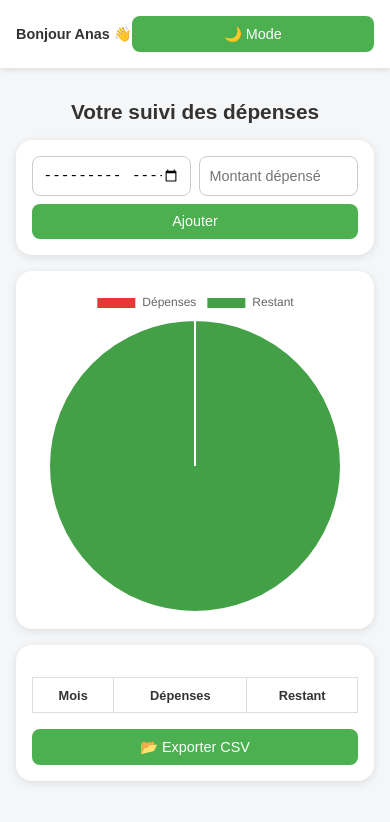
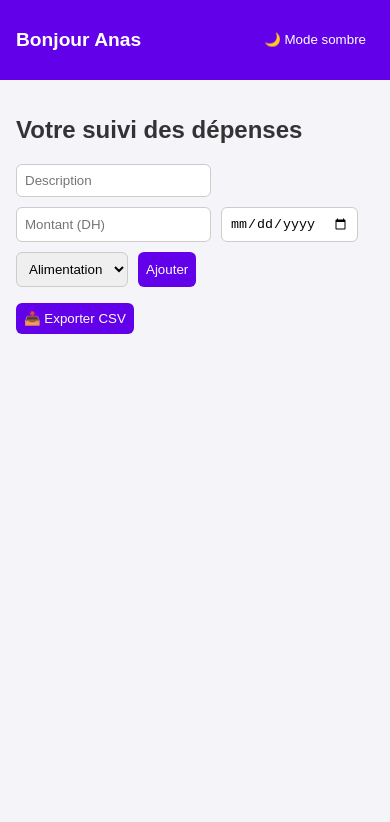
Before and after one commit to kendrickla6-cell/suivi-depenses, a plain HTML site: page index.html in a window 390 px wide. Drawn offline with nearby package versions, Linux system fonts and the light colour scheme.

Commit message:
Update index.html

```diff
--- a/index.html
+++ b/index.html
@@ -2,78 +2,48 @@
 <html lang="fr">
 <head>
   <meta charset="UTF-8">
+  <title>Suivi des Dépenses</title>
   <meta name="viewport" content="width=device-width, initial-scale=1.0">
-  <title>Suivi des Dépenses</title>
   <script src="https://cdn.jsdelivr.net/npm/chart.js"></script>
   <style>
-    :root {
-      --bg: #f4f6f8;
-      --text: #333;
-      --card: #fff;
-      --accent: #4CAF50;
-    }
-    body.dark {
-      --bg: #121212;
-      --text: #f4f4f4;
-      --card: #1e1e1e;
-      --accent: #81C784;
-    }
     body {
+      font-family: Arial, sans-serif;
       margin: 0;
-      font-family: Arial, sans-serif;
-      background: var(--bg);
-      color: var(--text);
+      padding: 0;
+      background: #f4f4f9;
+      color: #333;
+      transition: background 0.3s, color 0.3s;
     }
     header {
+      padding: 1rem;
       display: flex;
       justify-content: space-between;
       align-items: center;
-      padding: 1rem;
-      background: var(--card);
-      box-shadow: 0 2px 5px rgba(0,0,0,0.1);
+      background: #6200ea;
+      color: white;
     }
     header h1 {
       font-size: 1.2rem;
     }
-    header .greeting {
-      font-weight: bold;
-      font-size: 1rem;
+    .container {
+      padding: 1rem;
     }
-    main {
-      padding: 1rem;
-      max-width: 900px;
-      margin: auto;
-    }
-    h2 {
-      text-align: center;
-      margin: 1rem 0;
-      font-size: 1.3rem;
-    }
-    .card {
-      background: var(--card);
-      padding: 1rem;
-      margin-bottom: 1rem;
-      border-radius: 1rem;
-      box-shadow: 0 2px 8px rgba(0,0,0,0.1);
-    }
-    .form-group {
+    form {
       display: flex;
       flex-wrap: wrap;
-      gap: 0.5rem;
+      gap: 10px;
+      margin-bottom: 1rem;
     }
-    input, button, select {
-      padding: 0.7rem;
+    input, select, button {
+      padding: 0.5rem;
+      border-radius: 6px;
       border: 1px solid #ccc;
-      border-radius: 0.5rem;
-      font-size: 1rem;
-      flex: 1;
-      min-width: 120px;
     }
     button {
-      background: var(--accent);
-      color: #fff;
+      cursor: pointer;
+      background: #6200ea;
+      color: white;
       border: none;
-      cursor: pointer;
       transition: transform 0.2s;
     }
     button:hover {
@@ -83,145 +53,183 @@
       width: 100%;
       border-collapse: collapse;
       margin-top: 1rem;
-      font-size: 0.9rem;
     }
-    table th, table td {
+    th, td {
+      padding: 0.8rem;
       border: 1px solid #ddd;
-      padding: 0.6rem;
-      text-align: center;
+      text-align: left;
     }
-    canvas {
-      max-width: 100%;
-      height: auto;
+    th {
+      background: #eee;
     }
-    .actions {
-      display: flex;
-      gap: 0.5rem;
-      flex-wrap: wrap;
-      margin-top: 1rem;
+
+    /* ✅ Responsive table en mode mobile (iPhone, etc.) */
+    @media (max-width: 768px) {
+      table {
+        display: block;
+        border: 0;
+      }
+      thead {
+        display: none;
+      }
+      tr {
+        display: block;
+        margin-bottom: 1rem;
+        border: 1px solid #ddd;
+        border-radius: 10px;
+        padding: 0.5rem;
+        background: #fff;
+        box-shadow: 0 2px 5px rgba(0,0,0,0.1);
+      }
+      td {
+        display: flex;
+        justify-content: space-between;
+        padding: 0.4rem 0.6rem;
+        border: none;
+        border-bottom: 1px solid #eee;
+      }
+      td:last-child {
+        border-bottom: none;
+      }
+      td::before {
+        content: attr(data-label);
+        font-weight: bold;
+        color: #333;
+      }
     }
-    @media (max-width: 600px) {
-      header h1 {
-        font-size: 1rem;
-      }
-      header .greeting {
-        font-size: 0.9rem;
-      }
-      table {
-        font-size: 0.8rem;
-      }
-      input, button, select {
-        font-size: 0.9rem;
-        padding: 0.6rem;
-      }
+
+    /* ✅ Dark Mode */
+    .dark {
+      background: #121212;
+      color: #f4f4f9;
+    }
+    .dark header {
+      background: #333;
+    }
+    .dark table, .dark td, .dark th {
+      border-color: #555;
+    }
+    .dark td::before {
+      color: #ddd;
     }
   </style>
 </head>
 <body>
   <header>
-    <div class="greeting">Bonjour Anas 👋</div>
-    <button onclick="toggleDarkMode()">🌙 Mode</button>
+    <h1>Bonjour Anas</h1>
+    <button id="toggleDark">🌙 Mode sombre</button>
   </header>
 
-  <main>
+  <div class="container">
     <h2>Votre suivi des dépenses</h2>
 
-    <div class="card">
-      <div class="form-group">
-        <input type="month" id="mois" />
-        <input type="number" id="depense" placeholder="Montant dépensé" />
-        <button onclick="ajouterDepense()">Ajouter</button>
-      </div>
-    </div>
+    <form id="expenseForm">
+      <input type="text" id="desc" placeholder="Description" required>
+      <input type="number" id="amount" placeholder="Montant (DH)" required>
+      <input type="date" id="date" required>
+      <select id="category">
+        <option>Alimentation</option>
+        <option>Transport</option>
+        <option>Logement</option>
+        <option>Loisirs</option>
+        <option>Autres</option>
+      </select>
+      <button type="submit">Ajouter</button>
+    </form>
 
-    <div class="card">
-      <canvas id="pieChart"></canvas>
-    </div>
+    <button id="exportCSV">📥 Exporter CSV</button>
 
-    <div class="card">
-      <table id="tableau">
-        <thead>
-          <tr>
-            <th>Mois</th>
-            <th>Dépenses</th>
-            <th>Restant</th>
-          </tr>
-        </thead>
-        <tbody></tbody>
-      </table>
-      <div class="actions">
-        <button onclick="exporterCSV()">📂 Exporter CSV</button>
-      </div>
-    </div>
-  </main>
+    <table>
+      <thead>
+        <tr>
+          <th>Description</th>
+          <th>Montant</th>
+          <th>Date</th>
+          <th>Catégorie</th>
+        </tr>
+      </thead>
+      <tbody id="expensesTable"></tbody>
+    </table>
+
+    <canvas id="expensesChart" style="max-width:400px; margin-top:20px;"></canvas>
+  </div>
 
   <script>
-    let depenses = JSON.parse(localStorage.getItem("depenses")) || {};
-    let seuil = 1000; // fixe, non modifiable sur mois précédents
+    const form = document.getElementById("expenseForm");
+    const table = document.getElementById("expensesTable");
+    const ctx = document.getElementById("expensesChart").getContext("2d");
+    const toggleDark = document.getElementById("toggleDark");
 
-    const ctx = document.getElementById("pieChart").getContext("2d");
+    let expenses = [];
     let chart;
 
-    function renderChart() {
-      const mois = document.getElementById("mois").value || new Date().toISOString().slice(0,7);
-      const depenseMois = depenses[mois] || 0;
-      const restant = Math.max(seuil - depenseMois, 0);
+    // Ajouter dépense
+    form.addEventListener("submit", e => {
+      e.preventDefault();
+      const desc = document.getElementById("desc").value;
+      const amount = parseFloat(document.getElementById("amount").value);
+      const date = document.getElementById("date").value;
+      const category = document.getElementById("category").value;
+
+      const exp = { desc, amount, date, category };
+      expenses.push(exp);
+      updateTable();
+      updateChart();
+      form.reset();
+    });
+
+    // Mettre à jour le tableau
+    function updateTable() {
+      table.innerHTML = "";
+      expenses.forEach(exp => {
+        const row = `<tr>
+          <td data-label="Description">${exp.desc}</td>
+          <td data-label="Montant">${exp.amount} DH</td>
+          <td data-label="Date">${exp.date}</td>
+          <td data-label="Catégorie">${exp.category}</td>
+        </tr>`;
+        table.innerHTML += row;
+      });
+    }
+
+    // Mettre à jour le graphique
+    function updateChart() {
+      const categories = {};
+      expenses.forEach(exp => {
+        categories[exp.category] = (categories[exp.category] || 0) + exp.amount;
+      });
 
       if (chart) chart.destroy();
       chart = new Chart(ctx, {
         type: "pie",
         data: {
-          labels: ["Dépenses", "Restant"],
+          labels: Object.keys(categories),
           datasets: [{
-            data: [depenseMois, restant],
-            backgroundColor: ["#E53935", "#43A047"]
+            data: Object.values(categories),
+            backgroundColor: ["#ff6384","#36a2eb","#ffcd56","#4caf50","#9966ff"]
           }]
         }
       });
     }
 
-    function ajouterDepense() {
-      const mois = document.getElementById("mois").value;
-      const montant = parseFloat(document.getElementById("depense").value);
-      if (!mois || isNaN(montant)) return;
-      depenses[mois] = (depenses[mois] || 0) + montant;
-      localStorage.setItem("depenses", JSON.stringify(depenses));
-      majTableau();
-      renderChart();
-      document.getElementById("depense").value = "";
-    }
-
-    function majTableau() {
-      const tbody = document.querySelector("#tableau tbody");
-      tbody.innerHTML = "";
-      for (const mois in depenses) {
-        const depenseMois = depenses[mois];
-        const restant = Math.max(seuil - depenseMois, 0);
-        tbody.innerHTML += `<tr><td>${mois}</td><td>${depenseMois} DH</td><td>${restant} DH</td></tr>`;
-      }
-    }
-
-    function exporterCSV() {
-      let csv = "Mois,Dépenses,Restant\n";
-      for (const mois in depenses) {
-        const depenseMois = depenses[mois];
-        const restant = Math.max(seuil - depenseMois, 0);
-        csv += `${mois},${depenseMois},${restant}\n`;
-      }
+    // Exporter CSV
+    document.getElementById("exportCSV").addEventListener("click", () => {
+      let csv = "Description,Montant,Date,Catégorie\n";
+      expenses.forEach(exp => {
+        csv += `${exp.desc},${exp.amount},${exp.date},${exp.category}\n`;
+      });
       const blob = new Blob([csv], { type: "text/csv" });
       const url = URL.createObjectURL(blob);
       const a = document.createElement("a");
       a.href = url;
       a.download = "depenses.csv";
       a.click();
-    }
+    });
 
-    function toggleDarkMode() {
+    // Dark Mode
+    toggleDark.addEventListener("click", () => {
       document.body.classList.toggle("dark");
-    }
-
-    majTableau();
-    renderChart();
+    });
   </script>
 </body>
 </html>
```
